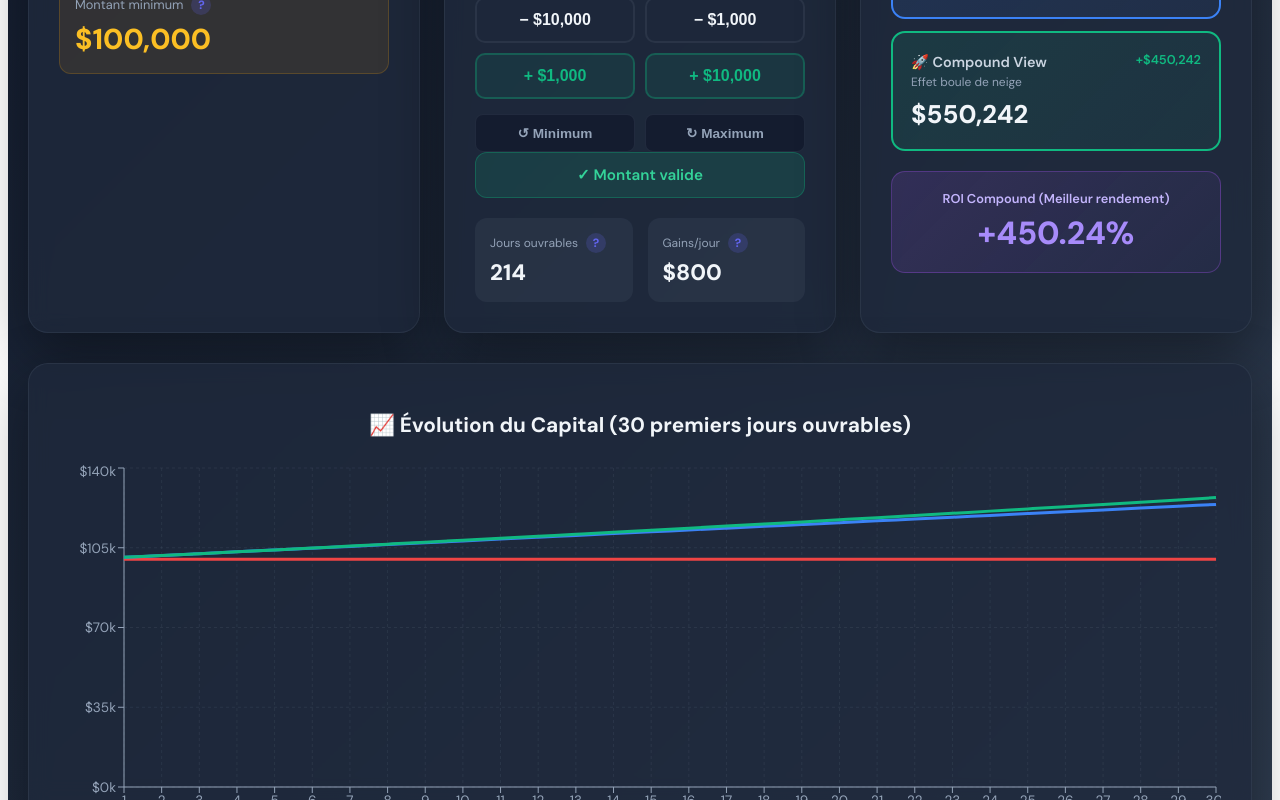
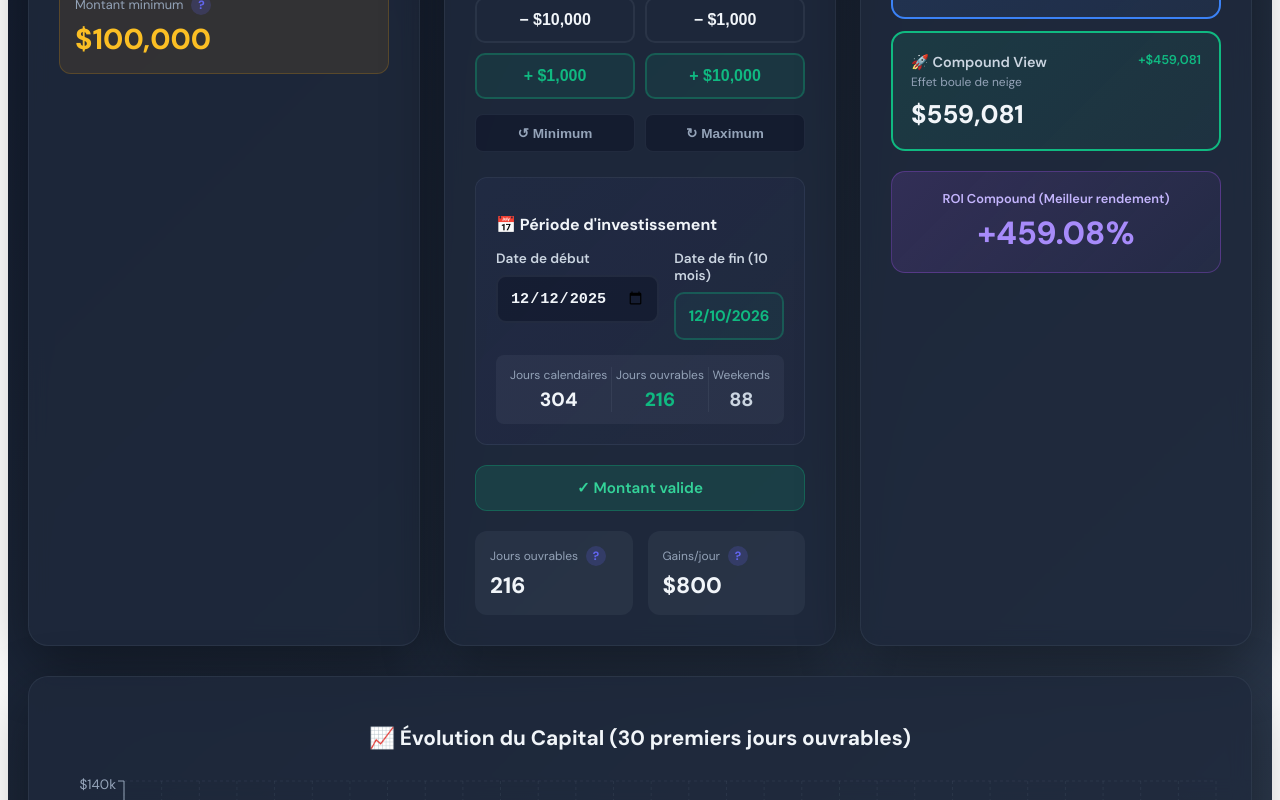
Before and after one commit to Digifab-Git/investment-calculator, a React (Vite) app: page / in a window 1280 px wide. Shown: the part 699-1499 px from the top of the page. Built offline with nearby package versions, Linux system fonts and the light colour scheme.

Commit message:
Update App.jsx

```diff
--- a/src/App.jsx
+++ b/src/App.jsx
@@ -32,6 +32,7 @@ export default function InvestmentCalculator() {
   // États
   const [selectedFund, setSelectedFund] = useState(funds[0]);
   const [amount, setAmount] = useState(selectedFund.minimum);
+  const [startDate, setStartDate] = useState(new Date().toISOString().split('T')[0]); // Format YYYY-MM-DD
   const [darkMode, setDarkMode] = useState(true);
   const [showHelp, setShowHelp] = useState(false);
   const [showComparison, setShowComparison] = useState(false);
@@ -117,9 +118,45 @@ export default function InvestmentCalculator() {
   }, []);
 
   // Fonction de login
-  // Calculs
-  const totalDays = selectedFund.duration * 30;
-  const workingDays = Math.round(totalDays * 5 / 7);
+
+  // Calcul de la date de fin (début + durée en mois)
+  const calculateEndDate = (start, months) => {
+    const startDate = new Date(start);
+    const endDate = new Date(startDate);
+    endDate.setMonth(endDate.getMonth() + months);
+    return endDate;
+  };
+
+  // Calcul PRÉCIS des jours ouvrables entre deux dates
+  // Les jours fériés COMPTENT (on ne travaille pas mais on gagne)
+  const calculateWorkingDaysBetweenDates = (startDateStr, endDate) => {
+    const start = new Date(startDateStr);
+    const end = new Date(endDate);
+
+    let workingDays = 0;
+    const current = new Date(start);
+
+    // Parcourir chaque jour entre start et end
+    while (current < end) {
+      const dayOfWeek = current.getDay();
+
+      // Si ce n'est PAS samedi (6) ni dimanche (0), c'est un jour ouvrable
+      // Les jours fériés en semaine COMPTENT
+      if (dayOfWeek !== 0 && dayOfWeek !== 6) {
+        workingDays++;
+      }
+
+      // Passer au jour suivant
+      current.setDate(current.getDate() + 1);
+    }
+
+    return workingDays;
+  };
+
+  // Calculs basés sur les dates réelles
+  const endDate = calculateEndDate(startDate, selectedFund.duration);
+  const totalDays = Math.floor((endDate - new Date(startDate)) / (1000 * 60 * 60 * 24));
+  const workingDays = calculateWorkingDaysBetweenDates(startDate, endDate);
   const dailyGain = amount * selectedFund.rate;
   const incomeView = amount + (dailyGain * workingDays);
   const growthView = amount + (dailyGain * workingDays);
@@ -128,6 +165,7 @@ export default function InvestmentCalculator() {
   const compoundGain = compoundView - amount;
   const roi = ((compoundView - amount) / amount) * 100;
   const isValid = amount >= selectedFund.minimum;
+
 
   // Calculs comparaison
   const compareTotalDays = compareWith.duration * 30;
@@ -984,6 +1022,127 @@ export default function InvestmentCalculator() {
               </button>
             </div>
 
+            {/* Dates d'investissement */}
+            <div style={{
+              marginTop: '25px',
+              marginBottom: '20px',
+              padding: '20px',
+              background: 'linear-gradient(135deg, rgba(99, 102, 241, 0.05), rgba(168, 85, 247, 0.02))',
+              borderRadius: '12px',
+              border: `1px solid ${theme.cardBorder}`
+            }}>
+              <h3 style={{
+                fontSize: '1rem',
+                fontWeight: '700',
+                marginBottom: '15px',
+                color: theme.text
+              }}>
+                📅 Période d'investissement
+              </h3>
+
+              <div style={{ display: 'grid', gridTemplateColumns: 'repeat(2, 1fr)', gap: '15px' }}>
+                {/* Date de début */}
+                <div>
+                  <label style={{
+                    display: 'block',
+                    fontSize: '0.85rem',
+                    fontWeight: '600',
+                    marginBottom: '8px',
+                    color: theme.textTertiary
+                  }}>
+                    Date de début
+                  </label>
+                  <input
+                    type="date"
+                    value={startDate}
+                    onChange={(e) => setStartDate(e.target.value)}
+                    style={{
+                      width: '100%',
+                      padding: '12px',
+                      borderRadius: '10px',
+                      border: `2px solid ${theme.cardBorder}`,
+                      background: theme.inputBg,
+                      color: theme.text,
+                      fontSize: '0.95rem',
+                      fontWeight: '600',
+                      cursor: 'pointer',
+                      outline: 'none'
+                    }}
+                  />
+                </div>
+
+                {/* Date de fin (calculée automatiquement) */}
+                <div>
+                  <label style={{
+                    display: 'block',
+                    fontSize: '0.85rem',
+                    fontWeight: '600',
+                    marginBottom: '8px',
+                    color: theme.textTertiary
+                  }}>
+                    Date de fin ({selectedFund.duration} mois)
+                  </label>
+                  <div style={{
+                    width: '100%',
+                    padding: '12px',
+                    borderRadius: '10px',
+                    border: `2px solid rgba(16, 185, 129, 0.3)`,
+                    background: 'rgba(16, 185, 129, 0.05)',
+                    color: '#10b981',
+                    fontSize: '0.95rem',
+                    fontWeight: '700',
+                    display: 'flex',
+                    alignItems: 'center',
+                    justifyContent: 'center'
+                  }}>
+                    {endDate.toLocaleDateString('fr-FR', {
+                      day: '2-digit',
+                      month: '2-digit',
+                      year: 'numeric'
+                    })}
+                  </div>
+                </div>
+              </div>
+
+              {/* Résumé jours */}
+              <div style={{
+                marginTop: '15px',
+                padding: '12px',
+                background: theme.hoverBg,
+                borderRadius: '8px',
+                display: 'flex',
+                justifyContent: 'space-around',
+                textAlign: 'center'
+              }}>
+                <div>
+                  <div style={{ fontSize: '0.75rem', color: theme.textSecondary, marginBottom: '4px' }}>
+                    Jours calendaires
+                  </div>
+                  <div style={{ fontSize: '1.2rem', fontWeight: '800', color: theme.text }}>
+                    {totalDays}
+                  </div>
+                </div>
+                <div style={{ width: '1px', background: theme.cardBorder }}></div>
+                <div>
+                  <div style={{ fontSize: '0.75rem', color: theme.textSecondary, marginBottom: '4px' }}>
+                    Jours ouvrables
+                  </div>
+                  <div style={{ fontSize: '1.2rem', fontWeight: '800', color: '#10b981' }}>
+                    {workingDays}
+                  </div>
+                </div>
+                <div style={{ width: '1px', background: theme.cardBorder }}></div>
+                <div>
+                  <div style={{ fontSize: '0.75rem', color: theme.textSecondary, marginBottom: '4px' }}>
+                    Weekends
+                  </div>
+                  <div style={{ fontSize: '1.2rem', fontWeight: '800', color: theme.textTertiary }}>
+                    {totalDays - workingDays}
+                  </div>
+                </div>
+              </div>
+            </div>
+
             <div style={{
               padding: '12px 20px',
               borderRadius: '12px',
```
